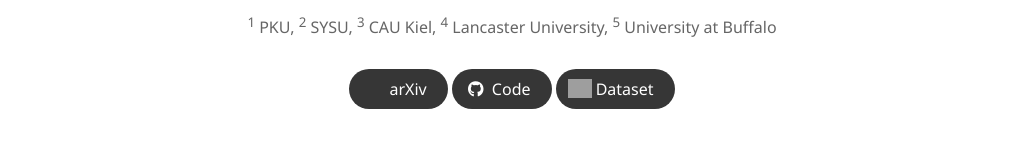
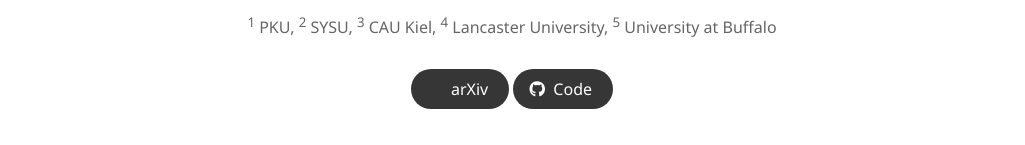
Before and after one commit to wangzy01/wangzy01.github.io, a plain HTML site: page ACTIVE/index.html in a window 1280 px wide. Shown: the part 326-471 px from the top of the page, without its empty margins (128-1153 px from the left). Drawn offline with nearby package versions, Linux system fonts and the light colour scheme; grey boxes are pictures that could not be loaded; some icons are missing; files whose address does not match are found by name; a web font is replaced by a local one.

Commit message:
Update ACTIVE project page

```diff
--- a/ACTIVE/index.html
+++ b/ACTIVE/index.html
@@ -249,17 +249,6 @@
             <span>Code</span>
           </a>
         </span>
-
-        <span class="link-block">
-          <a href="https://huggingface.co/datasets/ACTIVE2750/"
-             class="external-link button is-normal is-rounded is-dark">
-             <span class="icon">
-              <img src="https://huggingface.co/front/assets/huggingface_logo-noborder.svg" alt="Hugging Face" style="height:1.2em;vertical-align:middle;">
-            </span>
-            <span>Dataset</span>
-          </a>
-        </span>
-
 
         </div>
       </div>
```
